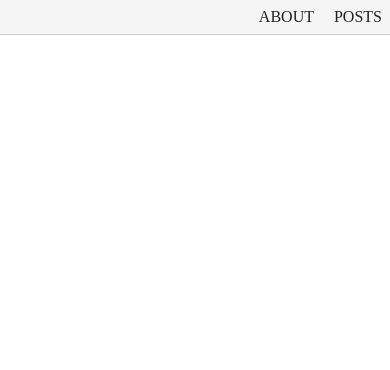
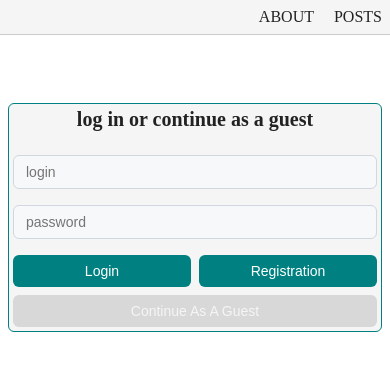
Before and after one commit to YaroslavBoliachevets/posts-fullstack, a React (Vite) app in the folder posts-frontend/: page /login in a window 390 px wide. Shown: the top 370 px of the page. Built offline with nearby package versions, Linux system fonts and the light colour scheme; no server answers.

Commit message:
feat:style and make login page fully responsive

```diff
--- a/posts-frontend/src/pages/Login/Login.jsx
+++ b/posts-frontend/src/pages/Login/Login.jsx
@@ -53,8 +53,12 @@ function Login() {
 
 					<div className={styles.wrapped}>
 						<div className={styles.actions}>
-							<Button onClick={(e) => login(e)}>login</Button>
-							<Button onClick={(e) => registration(e)}>registration</Button>
+							<Button className={styles.login} onClick={(e) => login(e)}>
+								login
+							</Button>
+							<Button className={styles.login} onClick={(e) => registration(e)}>
+								registration
+							</Button>
 						</div>
 						<Button className={styles.guest} onClick={(e) => guest(e)}>
 							continue as a guest
--- a/posts-frontend/src/pages/Login/Login.module.css
+++ b/posts-frontend/src/pages/Login/Login.module.css
@@ -1,42 +1,75 @@
 .loginPage {
 	max-width: 400px;
-	margin: 60px auto;
-	padding: 32px;
+	margin: 40px auto;
+	padding: var(--space-xs);
 
-	background-color: #fff;
-	border: 1px solid teal;
-	border-radius: 12px;
+	background-color: var(--color-bg);
+	border: 1px solid var(--color-primary);
+	border-radius: var(--radius);
 	box-shadow: 0 4px 12px rgba(0, 0, 0, 0.006);
 }
 
 .title {
-	font-size: 22px;
+	font-size: var(--font-size-large);
 	font-weight: 600;
 	margin-bottom: 24px;
-	color: #24292f;
+	color: var(--color-text);
+	text-align: center;
 }
 
 .form {
 	display: flex;
 	flex-direction: column;
-	gap: 16px;
+	gap: var(--space-md);
 }
 
 .wrapped {
 	display: flex;
 	flex-direction: column;
-	gap: 8px;
+	gap: var(--space-sm);
 }
 
 .actions {
 	display: flex;
-	gap: 12px;
+	justify-content: center;
+	gap: var(--space-sm);
+}
+
+.login {
+	width: 50%;
 }
 
 .guest {
-	width: 55%;
+	width: 100%;
 	text-align: center;
 
-	background-color: #b5b5b5;
-	color: #f0f0f0;
+	background-color: var(--color-secondary);
+	color: var(--color-bg);
+	transition: background-color var(--transition);
 }
+
+.guest:hover {
+	background-color: var(--color-primary-dark);
+}
+
+/*  Mob */
+@media (max-width: 767px) {
+	.loginPage {
+		margin: 60px auto;
+	}
+}
+
+/*  Tab */
+@media (min-width: 768px) and (max-width: 1023px) {
+	.loginPage {
+		margin: 60px auto;
+		padding: var(--space-md);
+	}
+}
+
+/*  Desk */
+@media (min-width: 1024px) {
+	.loginPage {
+		padding: calc(var(--space-lg) * 1.5);
+	}
+}
--- a/posts-frontend/src/router/Routes.jsx
+++ b/posts-frontend/src/router/Routes.jsx
@@ -17,7 +17,7 @@ export const privateRoutes = [
 	},
 	{
 		path: "/login",
-		// element: <Login />,
+		element: <Login />,
 	},
 	{ path: "/error", element: <Error /> },
 	// перенаправляет все неправильные пути на страницу с постами
--- a/posts-frontend/src/styles/variables.css
+++ b/posts-frontend/src/styles/variables.css
@@ -23,5 +23,5 @@
 	--radius: 6px;
 
 	/* Transitions */
-	--transition: 0.2s ease;
+	--transition: 0.5s ease;
 }
```
